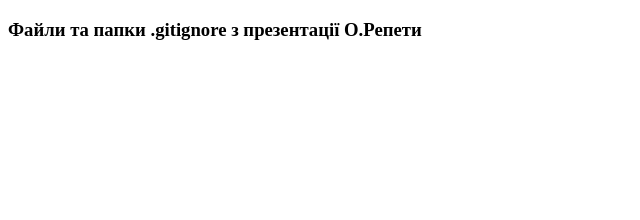
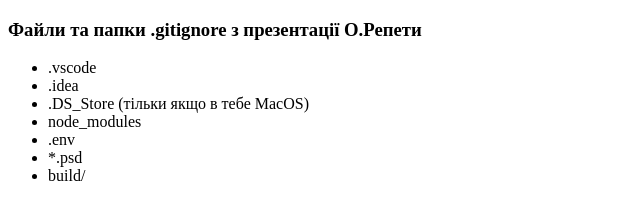
Before and after one commit to julieshapo/gitignore-files, a plain HTML site: page index.html in a window 1280 px wide. Shown: the whole page, without its empty margins (0-640 px from the left). Drawn offline with Linux system fonts and the light colour scheme.

Commit message:
знову додала список

```diff
--- a/index.html
+++ b/index.html
@@ -12,7 +12,13 @@
     </p>
     <p>
         <ul>
-
+            <li>.vscode</li>
+            <li>.idea</li>
+            <li>.DS_Store (тільки якщо в тебе MacOS)</li>
+            <li>node_modules</li>
+            <li>.env</li>
+            <li>*.psd</li>
+            <li>build/</li>
         </ul>
     </p>
   </body>
```
